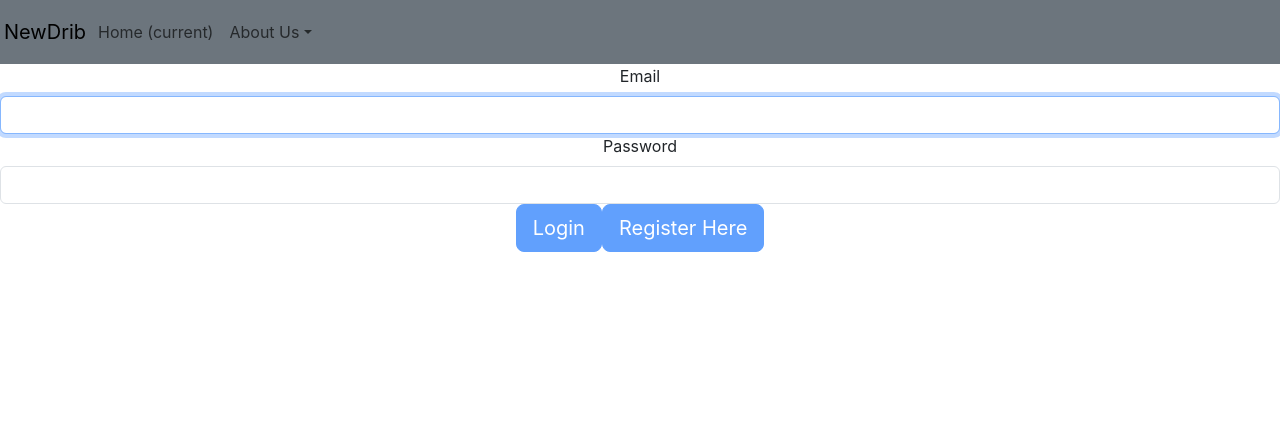
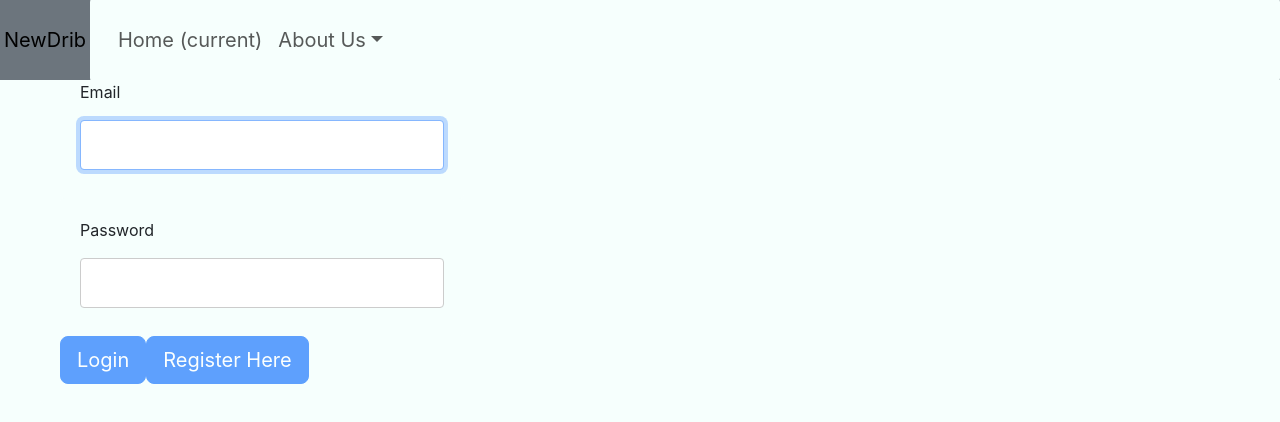
Before and after one commit to Jesalim/Dribble-ph2-project, a React (Create React App) app: page / in a window 1280 px wide. Shown: the top 422 px of the page. Built offline with nearby package versions, Linux system fonts and the light colour scheme.

Commit message:
Add files via upload

```diff
--- a/src/index.css
+++ b/src/index.css
@@ -11,3 +11,50 @@ code {
   font-family: source-code-pro, Menlo, Monaco, Consolas, 'Courier New',
     monospace;
 }
+input[type=Email] {
+  width: 100%;
+  padding: 12px 20px;
+  margin: 8px 0;
+  display: inline-block;
+  border: 1px solid #ccc;
+  border-radius: 4px;
+  box-sizing: border-box;
+}
+
+input[type=password] {
+  width: 100%;
+  padding: 12px 20px;
+  margin: 8px 0;
+  display: inline-block;
+  border: 1px solid #ccc;
+  border-radius: 4px;
+  box-sizing: border-box;
+}
+
+div {
+  border-radius: 5px;
+  background-color: #f6fffd;
+  padding: 20px;
+  text-align: left;
+}
+
+form {
+  display: inline-block;
+}
+.navbar {
+  display: flex;
+  position: fixed;
+  top: 0;
+  left: 0;
+  right: 0;
+  background-color:transparent;
+  width: 100%;
+  height: 80px;
+  font-size: 20px;
+  z-index: 1;
+}
+.navbar-links {
+  display: flex;
+  align-items: center;
+  justify-content: flex-end;
+}
```
